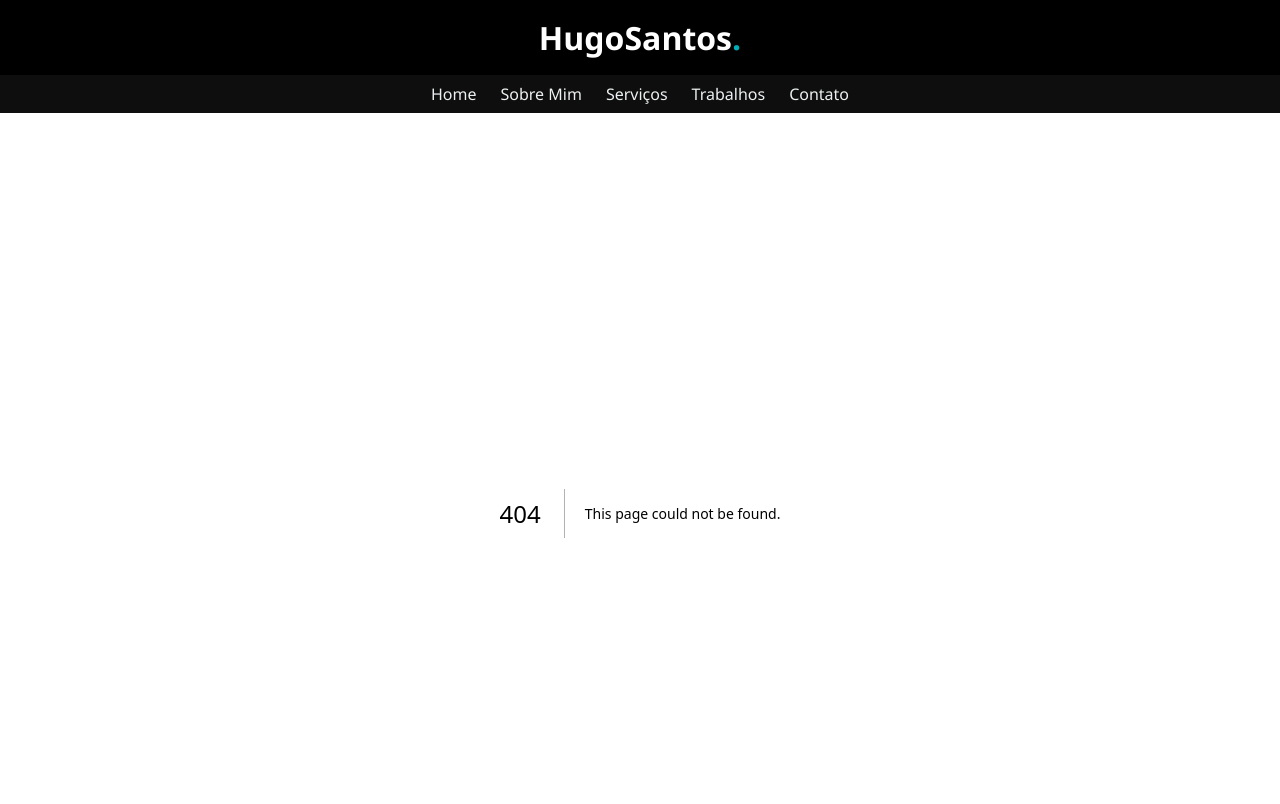
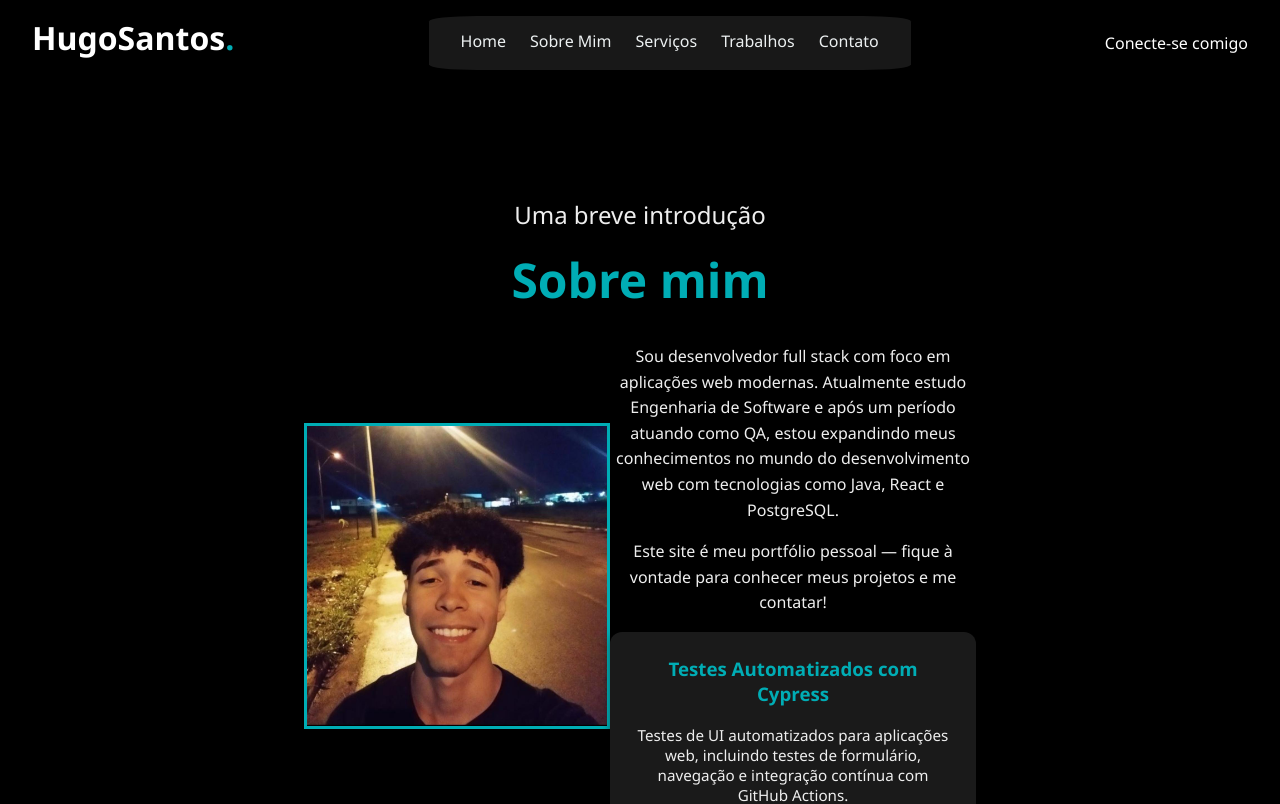
Before and after one commit to hugosantos-uf/VS16A-Task01, a Next.js app: page /about in a window 1280 px wide. Before the commit this address had no page. Shown: the top 804 px of the page. Built offline with nearby package versions, Linux system fonts and the light colour scheme; a web font is replaced by a local one.

Commit message:
ajustado navbar

```diff
--- a/src/app/home/home.module.scss
+++ b/src/app/about/about.module.scss
@@ -1,6 +1,6 @@
 .container {
-  width: 55%;
-  padding: 5rem;
+  width: 60%;
+  padding: 6rem;
   color: #eeeeee;
   text-align: center;
 
@@ -25,7 +25,7 @@
 
 .intro {
   display: flex;
-  flex-direction: column;
+  flex-direction: row;
   align-items: center;
 }
 
@@ -34,7 +34,6 @@
 }
 
 .imagemPerfil {
-  border-radius: 50%;
   border: 3px solid #00adb5;
   object-fit: cover;
 }
@@ -63,3 +62,25 @@
     color: #fff;
   }
 }
+
+.card {
+  background-color: #1a1a1a;
+  padding: 1.5rem;
+  border-radius: 12px;
+  box-shadow: 0 0 8px rgba(0, 0, 0, 0.4);
+  transition: transform 0.3s ease;
+
+  h3 {
+    margin-top: 0;
+    color: #00adb5;
+  }
+
+  p {
+    margin-bottom: 0;
+    font-size: 0.95rem;
+  }
+
+  &:hover {
+    transform: translateY(-5px);
+  }
+}
--- /dev/null
+++ b/src/app/about/page.tsx
@@ -0,0 +1,44 @@
+import React from "react";
+import styles from "./about.module.scss";
+import Image from "next/image";
+
+const About = () => {
+  return (
+    <section className={styles.container}>
+      <p className={styles.hello}>Uma breve introdução</p>
+      <h5>Sobre mim</h5>
+      <div className={styles.intro}>
+        <div className={styles.foto}>
+          <Image
+            src="/perfil.jpg"
+            alt="Minha foto"
+            width={300}
+            height={300}
+            className={styles.imagemPerfil}
+          />
+        </div>
+        <div>
+          <p className={styles.texto}>
+            Sou desenvolvedor full stack com foco em aplicações web modernas.
+            Atualmente estudo Engenharia de Software e após um período atuando
+            como QA, estou expandindo meus conhecimentos no mundo do
+            desenvolvimento web com tecnologias como Java, React e PostgreSQL.
+          </p>
+          <p className={styles.texto}>
+            Este site é meu portfólio pessoal — fique à vontade para conhecer
+            meus projetos e me contatar!
+          </p>
+          <div className={styles.card}>
+            <h3>Testes Automatizados com Cypress</h3>
+            <p>
+              Testes de UI automatizados para aplicações web, incluindo testes
+              de formulário, navegação e integração contínua com GitHub Actions.
+            </p>
+          </div>
+        </div>
+      </div>
+    </section>
+  );
+};
+
+export default About;
--- a/src/app/layout.tsx
+++ b/src/app/layout.tsx
@@ -25,7 +25,6 @@ export default function RootLayout({
     <html lang="pt-BR" className={ovo.variable}>
       <body className="layout">
         <Header />
-        <NavBar />
         <main className="content">{children}</main>
         <Footer />
       </body>
--- a/src/app/menu2/projetos.module.scss
+++ b/src/app/menu2/projetos.module.scss
@@ -15,7 +15,7 @@
 }
 
 .card {
-  background-color: #2f2f45;
+  background-color: #1a1a1a;
   padding: 1.5rem;
   border-radius: 12px;
   box-shadow: 0 0 8px rgba(0, 0, 0, 0.4);
--- a/src/components/header/Header.tsx
+++ b/src/components/header/Header.tsx
@@ -1,5 +1,6 @@
 import React from "react";
 import styles from "./header.module.scss";
+import NavBar from "../navbar/Navbar";
 
 const Header = () => {
   return (
@@ -7,6 +8,8 @@ const Header = () => {
       <h1>
         HugoSantos<span>.</span>
       </h1>
+      <NavBar />
+      <p>Conecte-se comigo</p>
     </header>
   );
 };
--- a/src/components/header/header.module.scss
+++ b/src/components/header/header.module.scss
@@ -1,4 +1,6 @@
 .header {
+  display: flex;
+  justify-content: space-between;
   background-color: #000;
   color: white;
   padding: 1rem 2rem;
--- a/src/components/navbar/Navbar.tsx
+++ b/src/components/navbar/Navbar.tsx
@@ -10,7 +10,7 @@ const NavBar = () => {
           <Link href="/home">Home</Link>
         </li>
         <li>
-          <Link href="#">Sobre Mim</Link>
+          <Link href="/about">Sobre Mim</Link>
         </li>
         <li>
           <Link href="#">Serviços</Link>
--- a/src/components/navbar/navbar.module.scss
+++ b/src/components/navbar/navbar.module.scss
@@ -1,8 +1,9 @@
 .navbar {
-  background-color: #0e0e0e;
-  padding: 0.5rem 2rem;
+  background-color: #181818;
+  padding: 0.9rem 2rem;
   display: flex;
   justify-content: center;
+  border-radius: 10%;
 
   ul {
     list-style: none;
```
Also changed, not shown: 1 other file (tests, documents, lock files or other folders).
